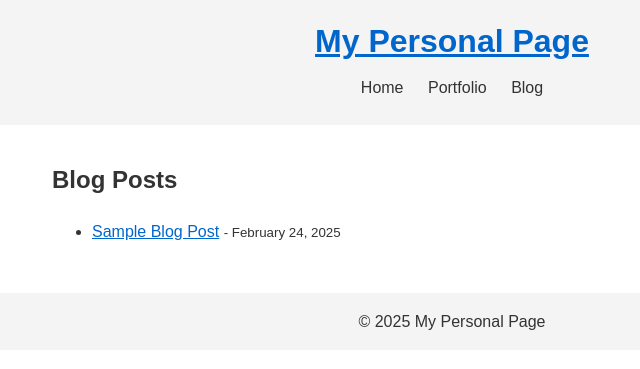
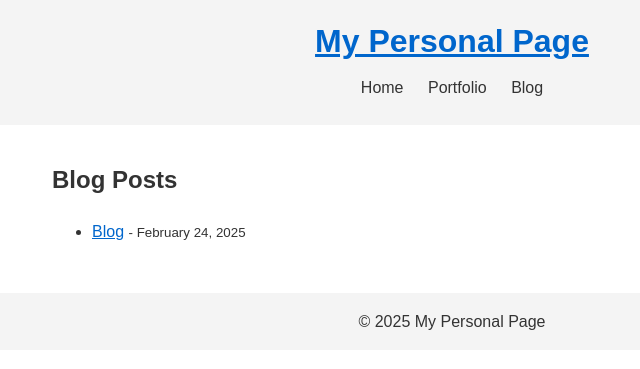
Before and after one commit to dagim19/dagim19.github.io, a Jekyll site: the page built from blogs/index.html, in a window 1280 px wide. Shown: the top 369 px of the page, without its empty margins (188-828 px from the left). Built offline with Jekyll 4.4.1, drawn with Linux system fonts in a browser that asks for light colours; part of the change alters nothing that is shown.

Commit message:
fixed the blogs page

```diff
--- a/blog.html
+++ b/blogs/index.html
@@ -8,7 +8,9 @@ title: Blog
   <ul>
     {% for post in site.posts %}
       <li>
-        <a href="{{ post.url | relative_url }}">{{ post.title }}</a>
+        <!-- <a href="{{ post.url | relative_url }}">{{ post.title }}</a> -->
+        <a href="{{ '/blog/' | relative_url }}">Blog</a>
+
         <small> - {{ post.date | date: "%B %d, %Y" }}</small>
       </li>
     {% endfor %}
```
